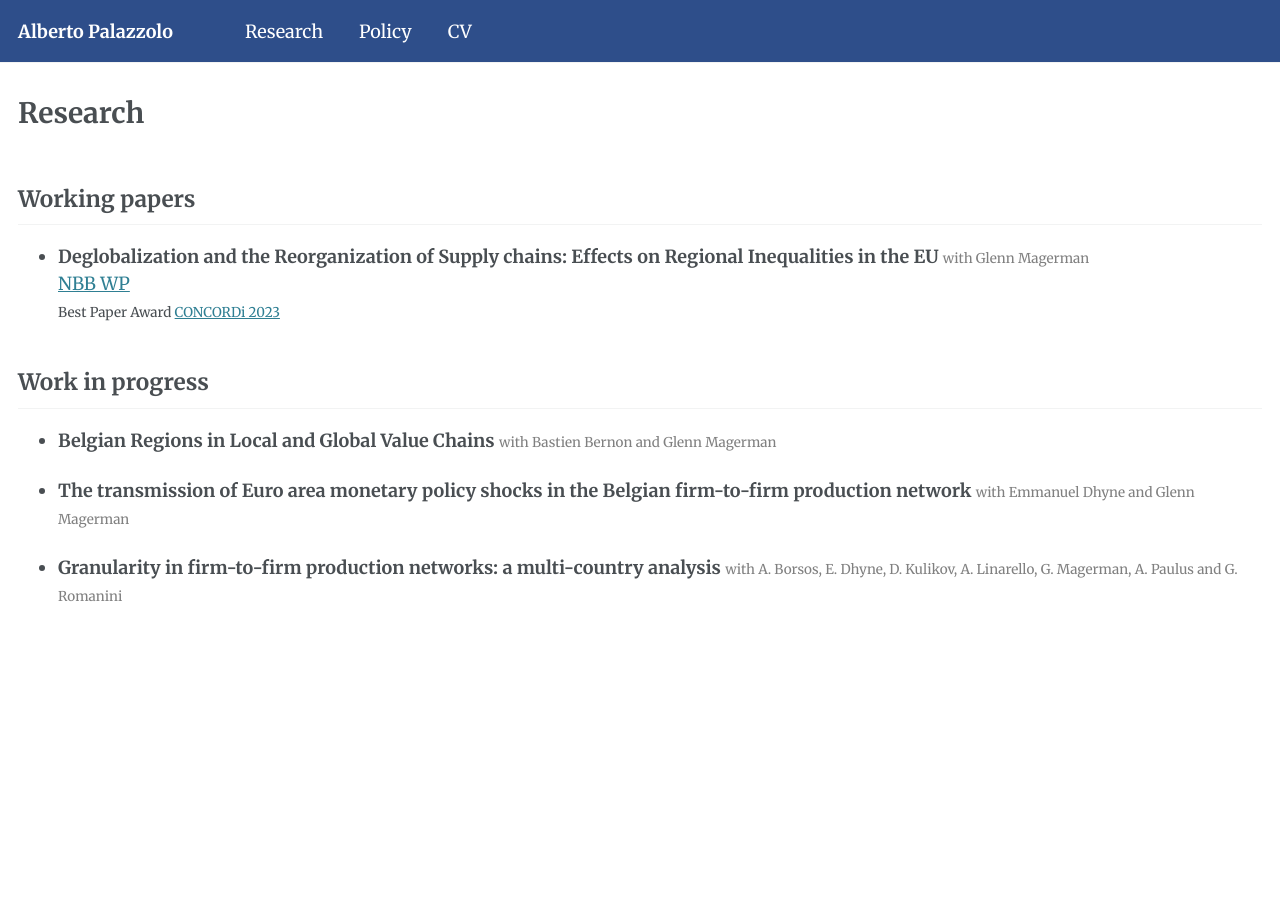
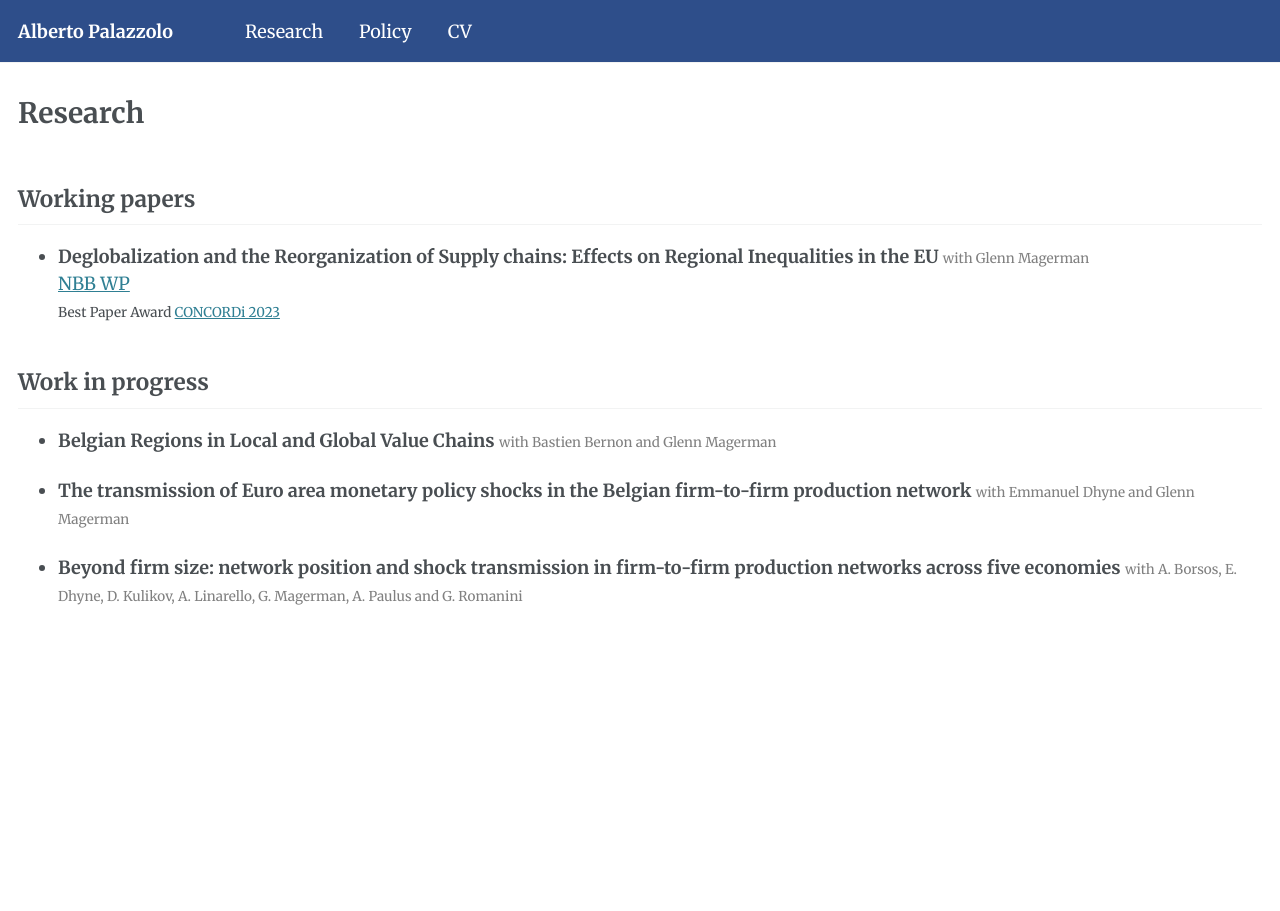
Before and after one commit to albepal/albepal.github.io, a Jekyll site: the page built from _pages/research.md, in a window 1280 px wide. Built offline with Jekyll 4.4.1, drawn with Linux system fonts in a browser that asks for light colours.

Commit message:
Rename the work-in-progress paper to ‘Beyond firm size: network position and shock transmission in firm-to-firm production networks across five economies’.

```diff
--- a/_pages/research.md
+++ b/_pages/research.md
@@ -8,12 +8,12 @@ redirect_from:
 
 ## Working papers
 * **Deglobalization and the Reorganization of Supply chains: Effects on Regional Inequalities in the EU** <small style="color: gray;">with Glenn Magerman</small><br>
-  <a href="/files/wp464en.pdf" target="_blank">NBB WP</a><br>
-  <small>Best Paper Award <a href="https://iri.jrc.ec.europa.eu/concordi-2023" target="_blank">CONCORDi 2023</a></small>
+  <a href="/files/wp464en.pdf" target="_blank" rel="noopener noreferrer">NBB WP</a><br>
+  <small>Best Paper Award <a href="https://iri.jrc.ec.europa.eu/concordi-2023" target="_blank" rel="noopener noreferrer">CONCORDi 2023</a></small>
 
 ## Work in progress
-*  **Belgian Regions in Local and Global Value Chains** <small style="color: gray;">with Bastien Bernon and Glenn Magerman</small>
+* **Belgian Regions in Local and Global Value Chains** <small style="color: gray;">with Bastien Bernon and Glenn Magerman</small>
 
 * **The transmission of Euro area monetary policy shocks in the Belgian firm-to-firm production network** <small style="color: gray;">with Emmanuel Dhyne and Glenn Magerman</small>
 
-* **Granularity in firm-to-firm production networks: a multi-country analysis** <small style="color: gray;">with A. Borsos, E. Dhyne, D. Kulikov, A. Linarello, G. Magerman, A. Paulus and G. Romanini</small>
+* **Beyond firm size: network position and shock transmission in firm-to-firm production networks across five economies** <small style="color: gray;">with A. Borsos, E. Dhyne, D. Kulikov, A. Linarello, G. Magerman, A. Paulus and G. Romanini</small>
```
